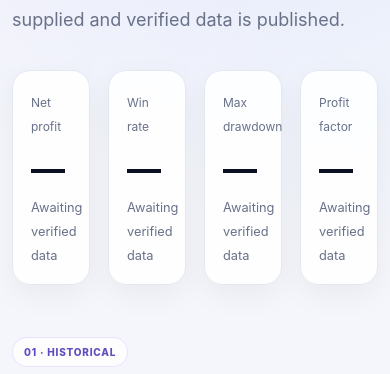
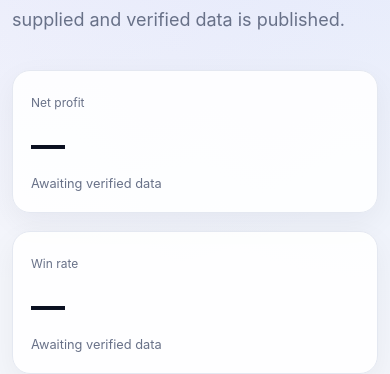
Before and after one commit to frg-rahiti/trading, a Next.js app: page /performance in a window 390 px wide. Shown: the part 340-714 px from the top of the page. Built offline with nearby package versions, Linux system fonts and the light colour scheme; no server answers; the database is empty.

Commit message:
Make performance stats responsive

```diff
--- a/app/performance/page.tsx
+++ b/app/performance/page.tsx
@@ -11,13 +11,13 @@
     supabase.from('monte_carlo_reports').select('id,product_id,title,metrics,created_at,products(name,platform)').order('created_at', { ascending:false }),
   ]);
 
-  const Report = ({ rows, empty }: { rows:any[] | null, empty:string }) => rows?.length ? <div className="grid" style={{marginTop:20}}>{rows.map((r:any)=><article className="card" style={{padding:26}} key={r.id}><span className="pill">{r.products?.platform?.toUpperCase()}</span><h3 style={{fontSize:22,margin:'14px 0 7px'}}>{r.products?.name}</h3><p className="muted">{r.title}</p><pre style={{overflowX:'auto',padding:15,background:'var(--surface-2)',border:'1px solid var(--line)',borderRadius:12,fontSize:12}}>{JSON.stringify(r.metrics,null,2)}</pre></article>)}</div> : <div className="card" style={{padding:28,marginTop:20}}><b>{empty}</b><p className="muted">Verified data will be added when the reports are published.</p></div>;
+  const Report = ({ rows, empty }: { rows:any[] | null, empty:string }) => rows?.length ? <div className="grid" style={{marginTop:20}}>{rows.map((r:any)=><article className="card" style={{padding:26}} key={r.id}><span className="pill">{r.products?.platform?.toUpperCase()}</span><h3 style={{fontSize:22,margin:'14px 0 7px',overflowWrap:'anywhere'}}>{r.products?.name}</h3><p className="muted">{r.title}</p><pre style={{overflowX:'auto',padding:15,background:'var(--surface-2)',border:'1px solid var(--line)',borderRadius:12,fontSize:12}}>{JSON.stringify(r.metrics,null,2)}</pre></article>)}</div> : <div className="card" style={{padding:28,marginTop:20}}><b>{empty}</b><p className="muted">Verified data will be added when the reports are published.</p></div>;
 
   return <><SiteHeader /><main className="container section">
     <span className="eyebrow">Performance</span>
-    <h1 style={{fontSize:'clamp(46px,6.5vw,72px)',lineHeight:1,letterSpacing:'-.06em',margin:'18px 0 14px'}}>Evidence before claims.</h1>
+    <h1 style={{fontSize:'clamp(46px,6.5vw,72px)',lineHeight:1,letterSpacing:'-.06em',margin:'18px 0 14px',overflowWrap:'anywhere'}}>Evidence before claims.</h1>
     <p className="muted" style={{fontSize:18,lineHeight:1.8,maxWidth:740}}>Backtests, Monte Carlo analysis, forward tests and live results stay separate. Only supplied and verified data is published.</p>
-    <div className="grid" style={{gridTemplateColumns:'repeat(4,minmax(0,1fr))',marginTop:34}}>{['Net profit','Win rate','Max drawdown','Profit factor'].map(x=><div className="card stat" key={x}><span>{x}</span><strong>—</strong><small className="muted">Awaiting verified data</small></div>)}</div>
+    <div className="grid stats-grid" style={{gridTemplateColumns:'repeat(4,minmax(0,1fr))',marginTop:34}}>{['Net profit','Win rate','Max drawdown','Profit factor'].map(x=><div className="card stat" key={x}><span>{x}</span><strong>—</strong><small className="muted">Awaiting verified data</small></div>)}</div>
     <section style={{marginTop:52}}><span className="eyebrow">01 · Historical</span><h2 style={{fontSize:34,letterSpacing:'-.045em',margin:'12px 0'}}>Backtests</h2><Report rows={backtests} empty="No backtest reports published yet." /></section>
     <section style={{marginTop:44}}><span className="eyebrow">02 · Robustness</span><h2 style={{fontSize:34,letterSpacing:'-.045em',margin:'12px 0'}}>Monte Carlo</h2><Report rows={monteCarlo} empty="No Monte Carlo reports published yet." /></section>
     <div className="card card-dark" style={{padding:28,marginTop:48}}><strong>Risk disclosure</strong><p style={{color:'#b7bfd4',lineHeight:1.75,marginBottom:0}}>Historical or simulated results are not guarantees of future performance. Execution, spreads, slippage, liquidity and market conditions can materially change real results.</p></div>
```
